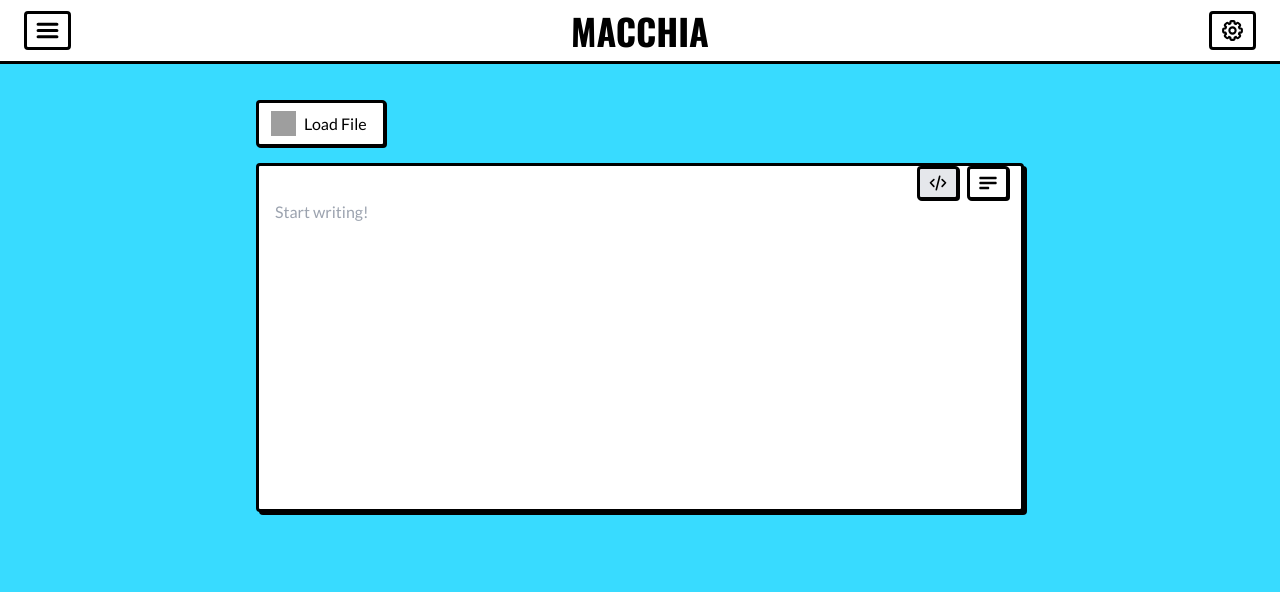
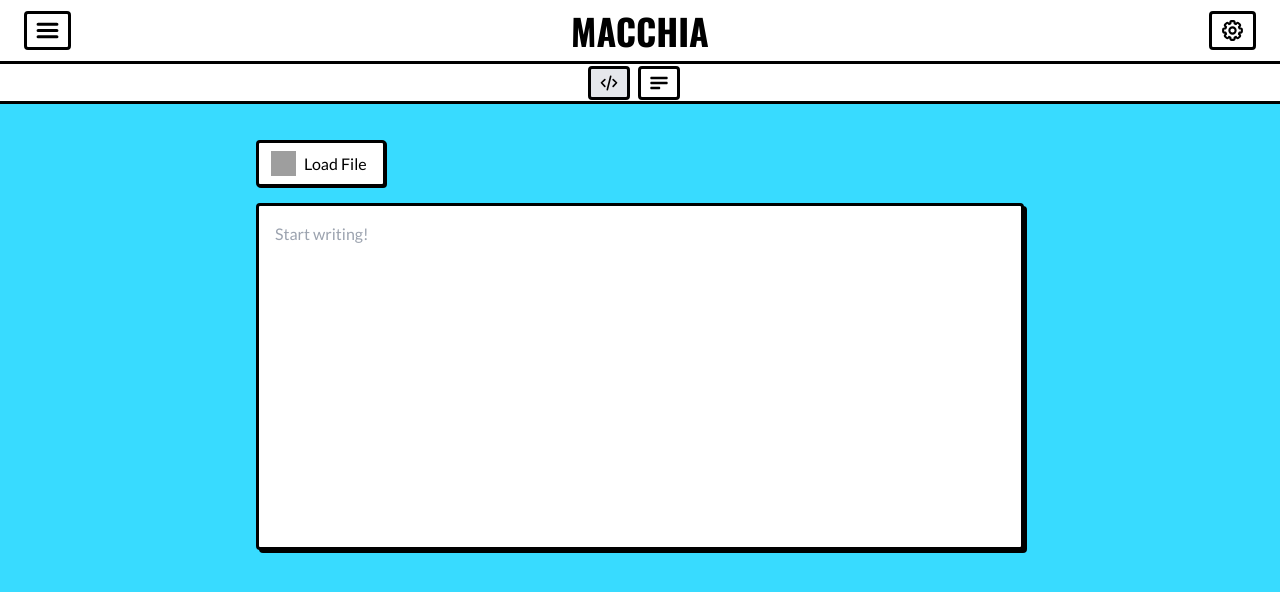
Before and after one commit to TheHoodini/Macchia, a React (Vite) app: page / in a window 1280 px wide. Shown: the top 592 px of the page. Built offline with nearby package versions, Linux system fonts and the light colour scheme; grey boxes are pictures that could not be loaded; a web font is replaced by a local one.

Commit message:
feat: implement navbar

```diff
--- a/src/App.tsx
+++ b/src/App.tsx
@@ -1,9 +1,10 @@
-// src/App.tsx
+import { useState, useEffect } from "react";
 import { Header } from "./components/layout/Header";
+import { Navbar } from "./components/layout/Navbar";
 import { MainContent } from "./components/layout/MainContent";
-import { useEffect } from "react";
 
 export function App() {
+  const [mode, setMode] = useState<"editor" | "render">("editor");
   const rightClickAvailable = true;
 
   useEffect(() => {
@@ -17,14 +18,14 @@
         document.removeEventListener("contextmenu", handleContextMenu);
       };
     }
-
   }, [rightClickAvailable]);
 
   return (
     <div className="h-screen flex flex-col">
       <Header />
+      <Navbar mode={mode} setMode={setMode} /> {/* Navbar receives mode */}
       <main className="bg-[#38dbff] flex-1 overflow-y-auto">
-        <MainContent />
+        <MainContent mode={mode} /> {/* MainContent receives mode */}
       </main>
     </div>
   );
--- a/src/components/layout/ButtonsContainer.tsx
+++ b/src/components/layout/ButtonsContainer.tsx
@@ -16,14 +16,12 @@
                 marked={mode === "editor"}
                 title="Editor"
                 icon={IconCode}
-                shadow
             />
             <MButton
                 onClick={() => setMode("render")}
                 marked={mode === "render"}
                 title="Render"
                 icon={IconText}
-                shadow
             />
         </div>
     );
--- a/src/components/layout/Header.tsx
+++ b/src/components/layout/Header.tsx
@@ -4,6 +4,7 @@
 import IconSettings from "../../assets/settings.svg";
 
 export function Header() {
+
     return (
         <header className="h-16 z-10  w-full border-black border-b-[3px]">
             <div className="mx-6 h-full flex items-center  justify-between">
@@ -11,14 +12,14 @@
                     onClick={() => { }}
                     title="Options"
                     icon={IconOptions}
-                    iconDimensions = {{ width: "25px", height: "25px" }}
+                    iconDimensions={{ width: "25px", height: "25px" }}
                 />
                 <h1 className="font-black text-4xl font-oswald">MACCHIA</h1>
                 <MButton
                     onClick={() => { }}
                     title="Settings"
                     icon={IconSettings}
-                    iconDimensions = {{ width: "25px", height: "25px" }}
+                    iconDimensions={{ width: "25px", height: "25px" }}
                 />
             </div>
         </header>
--- a/src/components/layout/MainContent.tsx
+++ b/src/components/layout/MainContent.tsx
@@ -1,12 +1,13 @@
-// src/components/MainContent.tsx
 import { useState, ChangeEvent } from "react";
 import { LoadFileButton } from "./LoadFileButton";
-import { ButtonsContainer } from "./ButtonsContainer";
 import { TextareaContainer } from "./TextareaContainer";
 
-export function MainContent() {
+interface MainContentProps {
+  mode: "editor" | "render";
+}
+
+export function MainContent({ mode }: MainContentProps) {
   const [markdown, setMarkdown] = useState<string>("");
-    const [mode, setMode] = useState<"editor" | "render">("editor");
 
   // Handle file upload (.md, .txt)
   const handleFileUpload = (event: ChangeEvent<HTMLInputElement>) => {
@@ -34,7 +35,6 @@
 
       {/* Main container */}
       <div className="relative w-full max-w-3xl border-[3px] pb-2 border-black rounded shadow-[3px_3px] bg-white">
-                <ButtonsContainer mode={mode} setMode={setMode} />
         <TextareaContainer markdown={markdown} setMarkdown={setMarkdown} mode={mode} />
       </div>
     </div>
--- /dev/null
+++ b/src/components/layout/Navbar.tsx
@@ -0,0 +1,14 @@
+import { ButtonsContainer } from "./ButtonsContainer";
+
+interface NavbarProps {
+  mode: "editor" | "render";
+  setMode: (mode: "editor" | "render") => void;
+}
+
+export function Navbar({ mode, setMode }: NavbarProps) {
+  return (
+    <nav className="h-10 w-full bg-white border-black border-b-[3px] flex items-center justify-center">
+      <ButtonsContainer mode={mode} setMode={setMode} />
+    </nav>
+  );
+}
--- a/src/components/layout/TextareaContainer.tsx
+++ b/src/components/layout/TextareaContainer.tsx
@@ -9,6 +9,19 @@
 
 export function TextareaContainer({ markdown, setMarkdown, mode }: TextareaContainerProps) {
   const textareaRef = useRef<HTMLTextAreaElement>(null);
+  const scrollPositionRef = useRef<number>(0);
+
+  // Save the scroll position before switching modes
+  useEffect(() => {
+    scrollPositionRef.current = window.scrollY;
+  }, [mode]);
+
+  // Restore the scroll position after switching modes
+  useEffect(() => {
+    requestAnimationFrame(() => {
+      window.scrollTo({ top: scrollPositionRef.current, behavior: "instant" });
+    });
+  }, [mode]);
 
   // Auto-resize the textarea so it expands instead of scrolling
   useEffect(() => {
@@ -22,7 +35,7 @@
   }, [markdown, mode]);
 
   return (
-        <div className="px-4 w-full">
+    <div className="p-4 w-full">
       {mode === "editor" ? (
         <textarea
           ref={textareaRef}
@@ -33,10 +46,7 @@
           style={{ minHeight: "295px" }}
         />
       ) : (
-                <div
-                    className="prose w-full max-w-none break-words whitespace-pre-wrap"
-                    style={{ minHeight: "300px" }}
-                >
+        <div className="prose w-full max-w-none break-words whitespace-pre-wrap" style={{ minHeight: "300px" }}>
           {markdown ? (
             <ReactMarkdown>{markdown.replace(/\n\n/g, "\n")}</ReactMarkdown>
           ) : (
```
Lines whose indentation alone changed are shown as unchanged.
